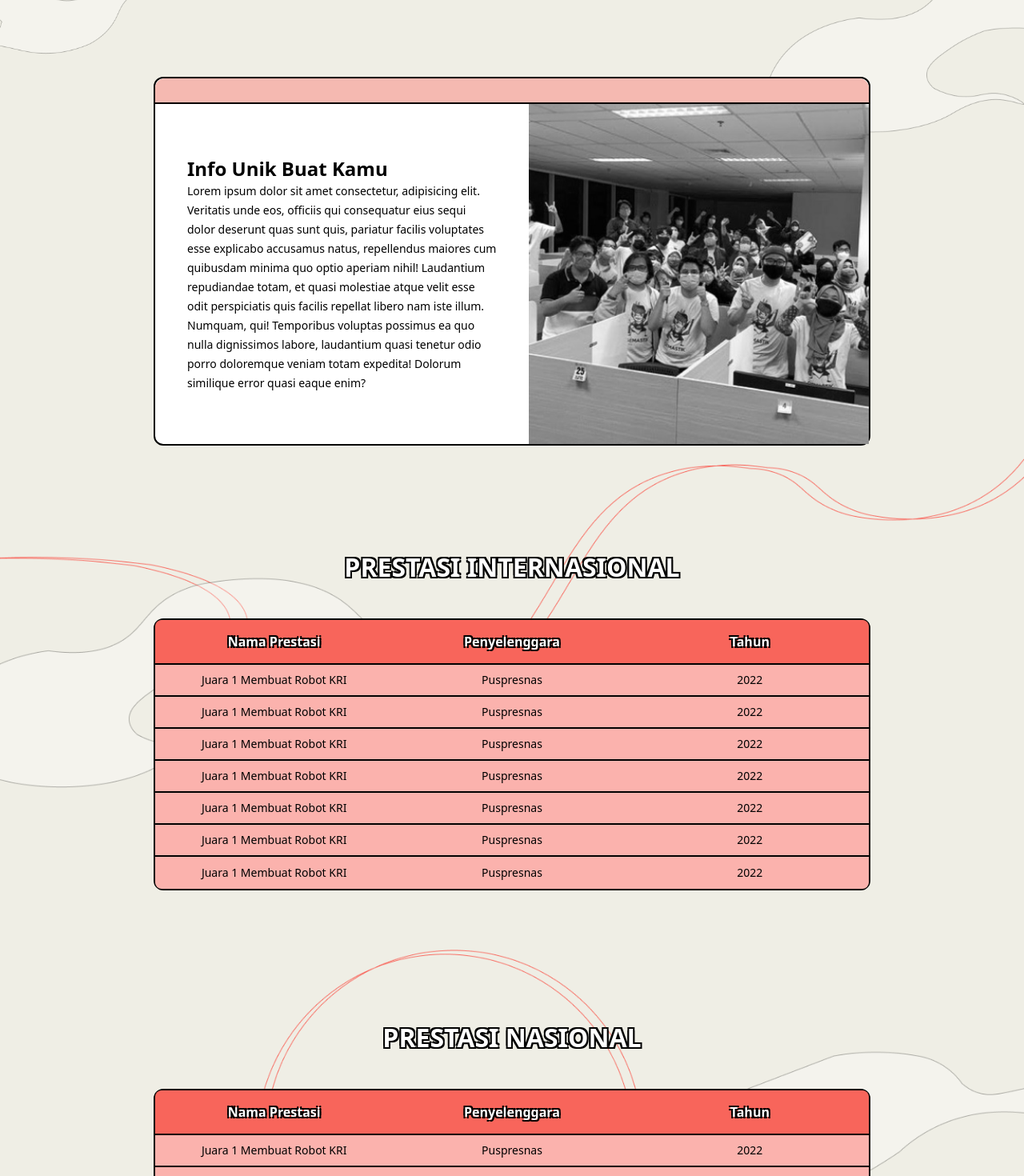
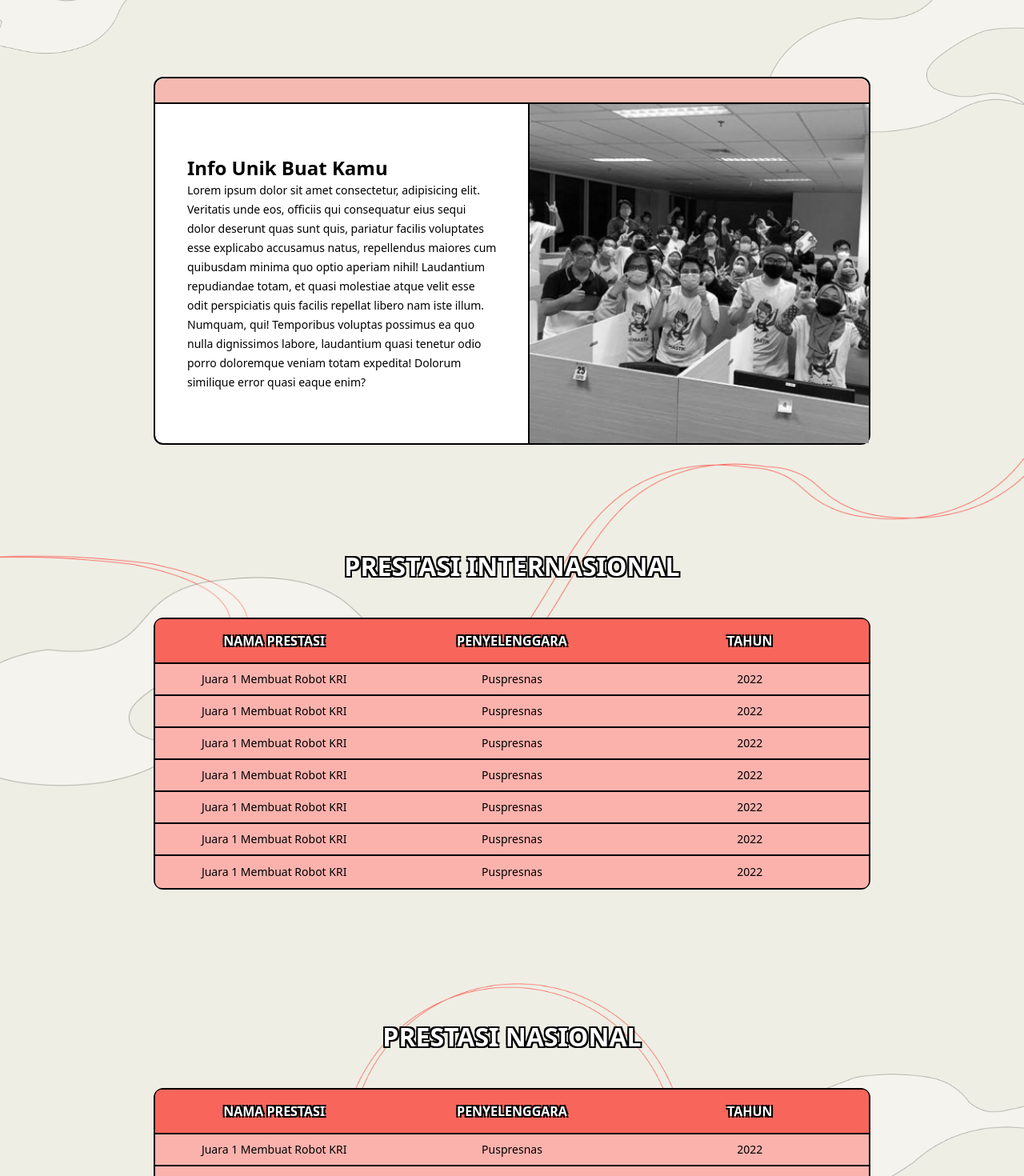
Before and after one commit to inilho-its/ilits-2023-frontend, a Next.js app: page /prestasi in a window 1280 px wide. Shown: the part 840-2310 px from the top of the page at 80% size. Built offline with nearby package versions, Linux system fonts and the light colour scheme.

Commit message:
refactor: moved TitleTable from src/components to src/pages, improved readibility

```diff
--- /dev/null
+++ b/src/constant/prestasi.ts
@@ -0,0 +1,13 @@
+export const HeaderPrestasi = ['Nama Prestasi', 'Penyelenggara', 'Tahun'];
+export const PrestasiInternasional = [
+  ['Juara 1 Membuat Robot KRI', 'Puspresnas', '2022'],
+  ['Juara 1 Membuat Robot KRI', 'Puspresnas', '2022'],
+  ['Juara 1 Membuat Robot KRI', 'Puspresnas', '2022'],
+  ['Juara 1 Membuat Robot KRI', 'Puspresnas', '2022'],
+  ['Juara 1 Membuat Robot KRI', 'Puspresnas', '2022'],
+  ['Juara 1 Membuat Robot KRI', 'Puspresnas', '2022'],
+  ['Juara 1 Membuat Robot KRI', 'Puspresnas', '2022'],
+];
+
+export const PrestasiNasional = PrestasiInternasional;
+export const PrestasiRegional = PrestasiInternasional;
--- a/src/components/prestasi/TitleTable.tsx
+++ b/src/pages/prestasi/TitleTable.tsx
@@ -15,50 +15,44 @@ const TitleTable = ({
   items: string[][];
   className?: string;
 }): ReactElement => {
-  let id = 0;
-
   return (
     <div className={className}>
       <Typography
         variant='h5'
         className='stroke mb-10 text-center font-sans font-bold text-white'
       >
-        {title.toUpperCase()}
+        {title}
       </Typography>
       <div className='layout min-h-min max-w-4xl rounded-xl border-2 border-black'>
         {/* HEADER */}
         <div className='flex h-14 items-center justify-center rounded-t-lg border-b-2 border-black bg-red-500'>
-          {header.map((title) => (
+          {header?.map((title, index) => (
             <Typography
-              key={title}
+              style={{ width: `${100 / header.length}%` }} // we use style  here for readibility (integrating to tailwind results in unneeded complexity)
+              key={index}
               className='stroke text-center font-sans font-bold text-white' // Global stroke looks really bad
               variant='body'
-              style={{ width: `${100 / header.length}%` }}
             >
-              {title}
+              {title?.toUpperCase()}
             </Typography>
           ))}
         </div>
 
         {/* CONTENT */}
-        {items.map((item) => {
-          id += 1;
-          let valueId = 0;
-
+        {items?.map((item, indexRow) => {
           return (
             // Rounded bottom corners on the last item
             <div
-              key={id}
+              key={indexRow}
               className={clsxm(
                 'flex h-10 items-center justify-center border-b-2 border-black bg-red-200',
-                id == items.length ? 'rounded-b-lg border-b-0' : ''
+                indexRow + 1 == items.length ? 'rounded-b-lg border-b-0' : ''
               )}
             >
-              {item.map((value) => {
-                valueId += 1;
+              {item?.map((value, indexItem) => {
                 return (
                   <Typography
-                    key={valueId}
+                    key={indexItem}
                     className='text-center font-sans font-medium text-black'
                     variant='caption'
                     style={{ width: `${100 / header.length}%` }}
--- a/src/pages/prestasi.tsx
+++ b/src/pages/prestasi/index.tsx
@@ -3,25 +3,18 @@ import * as React from 'react';
 import Layout from '@/components/layout/Layout';
 import ButtonLink from '@/components/links/ButtonLink';
 import NextImage from '@/components/NextImage';
-import TitleTable from '@/components/prestasi/TitleTable';
 import Seo from '@/components/Seo';
 import Typography from '@/components/typography/Typography';
 
+import {
+  HeaderPrestasi,
+  PrestasiInternasional,
+  PrestasiNasional,
+  PrestasiRegional,
+} from '@/constant/prestasi';
+import TitleTable from '@/pages/prestasi/TitleTable';
+
 export default function PrestasiPage() {
-  const HeaderPrestasi = ['Nama Prestasi', 'Penyelenggara', 'Tahun'];
-  const PrestasiInternasional = [
-    ['Juara 1 Membuat Robot KRI', 'Puspresnas', '2022'],
-    ['Juara 1 Membuat Robot KRI', 'Puspresnas', '2022'],
-    ['Juara 1 Membuat Robot KRI', 'Puspresnas', '2022'],
-    ['Juara 1 Membuat Robot KRI', 'Puspresnas', '2022'],
-    ['Juara 1 Membuat Robot KRI', 'Puspresnas', '2022'],
-    ['Juara 1 Membuat Robot KRI', 'Puspresnas', '2022'],
-    ['Juara 1 Membuat Robot KRI', 'Puspresnas', '2022'],
-  ];
-
-  const PrestasiNasional = PrestasiInternasional;
-  const PrestasiRegional = PrestasiInternasional;
-
   return (
     <Layout>
       <Seo templateTitle='Prestasi' />
@@ -72,7 +65,7 @@ export default function PrestasiPage() {
             />
           </div>
 
-          <div className='absolute right-0 w-[37rem] mt-6'>
+          <div className='absolute right-0 mt-6 w-[37rem]'>
             <NextImage
               src='/images/prestasi/Person-3.png'
               width='100%'
@@ -92,6 +85,7 @@ export default function PrestasiPage() {
               objectFit='contain'
               layout='responsive'
               alt='person'
+              priority
             />
           </div>
           {/* ANCHOR CONTENT AREA */}
@@ -182,7 +176,7 @@ export default function PrestasiPage() {
 
           {/* ANCHOR CONTENT AREA */}
           <div className='relative h-32 w-full border-t-2 border-b-2 border-gray-800 bg-green-400 '>
-            <div className='absolute bottom-0 left-1/4'>
+            <div className='absolute bottom-0 left-[20%]'>
               <div className='w-28'>
                 <NextImage
                   src='/images/prestasi/Megaphone.png'
@@ -236,9 +230,8 @@ export default function PrestasiPage() {
                 </Typography>
               </div>
               {/* TODO: Figure out/ask how to round the image */}
-              <div className='w-full rounded-xl'>
+              <div className='w-full border-l-2 border-black'>
                 <NextImage
-                  className='rounded-lg'
                   src='/images/prestasi/Random-People.png'
                   width='100%'
                   height='100%'
@@ -268,7 +261,7 @@ export default function PrestasiPage() {
           {/* ANCHOR CONTENT AREA */}
           <TitleTable
             className='relative mb-40'
-            title='prestasi internasional'
+            title='PRESTASI INTERNASIONAL'
             header={HeaderPrestasi}
             items={PrestasiInternasional}
           ></TitleTable>
@@ -278,7 +271,7 @@ export default function PrestasiPage() {
         {/* SECTION NASIONAL */}
         <section className='relative'>
           {/* ANCHOR BACKGROUND AREA */}
-          <div className='absolute right-0 -top-[20%] w-9/12'>
+          <div className='absolute right-0 -top-[10%] w-8/12'>
             <NextImage
               src='/images/prestasi/String-Cloud-2.png'
               width='100%'
@@ -291,7 +284,7 @@ export default function PrestasiPage() {
           {/* ANCHOR CONTENT AREA */}
           <TitleTable
             className='relative mb-40'
-            title='prestasi nasional'
+            title='PRESTASI NASIONAL'
             header={HeaderPrestasi}
             items={PrestasiNasional}
           ></TitleTable>
@@ -315,7 +308,7 @@ export default function PrestasiPage() {
           {/* ANCHOR CONTENT AREA */}
           <TitleTable
             className='relative pb-40'
-            title='prestasi regional'
+            title='PRESTASI REGIONAL'
             header={HeaderPrestasi}
             items={PrestasiRegional}
           ></TitleTable>
```
